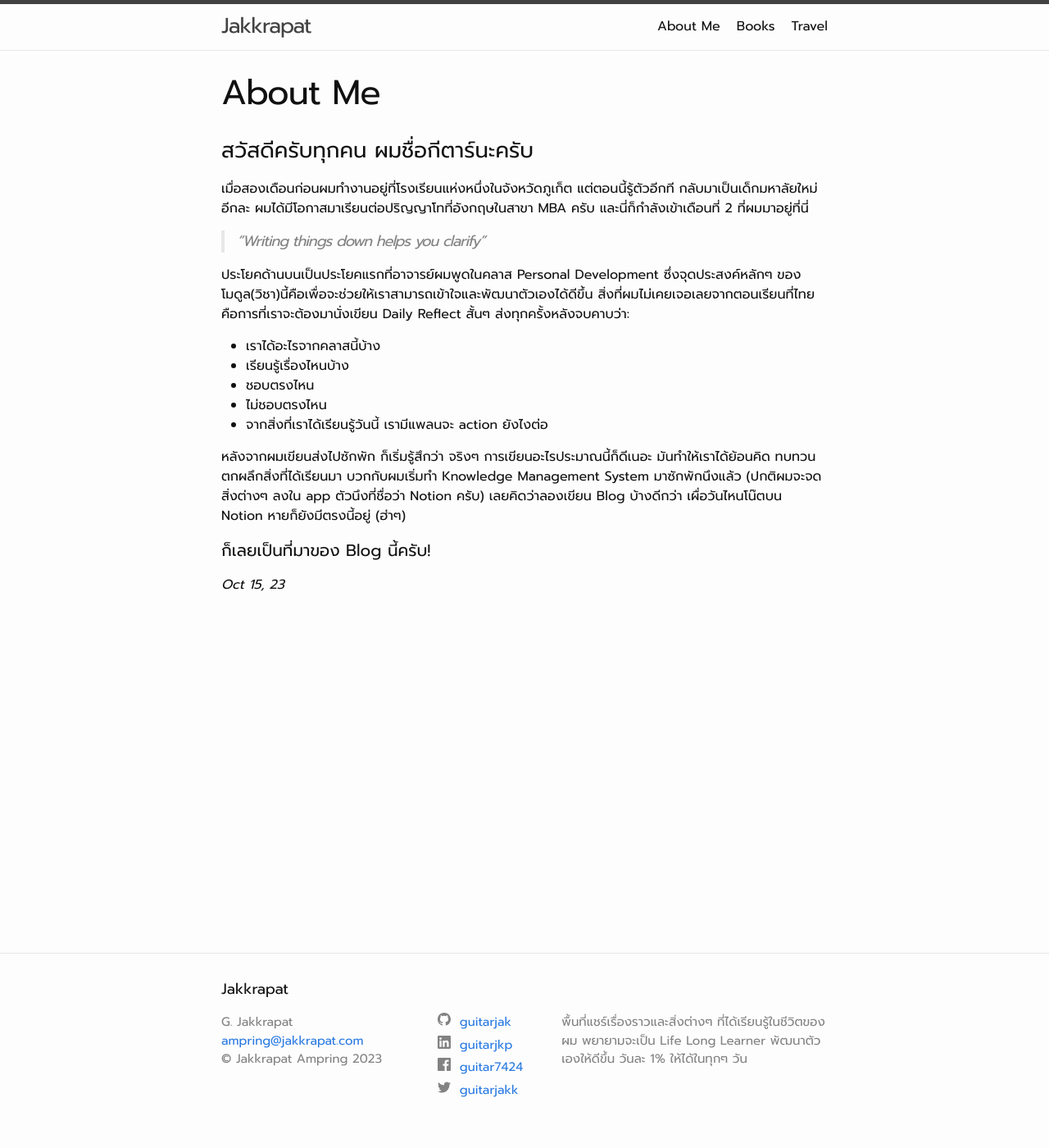
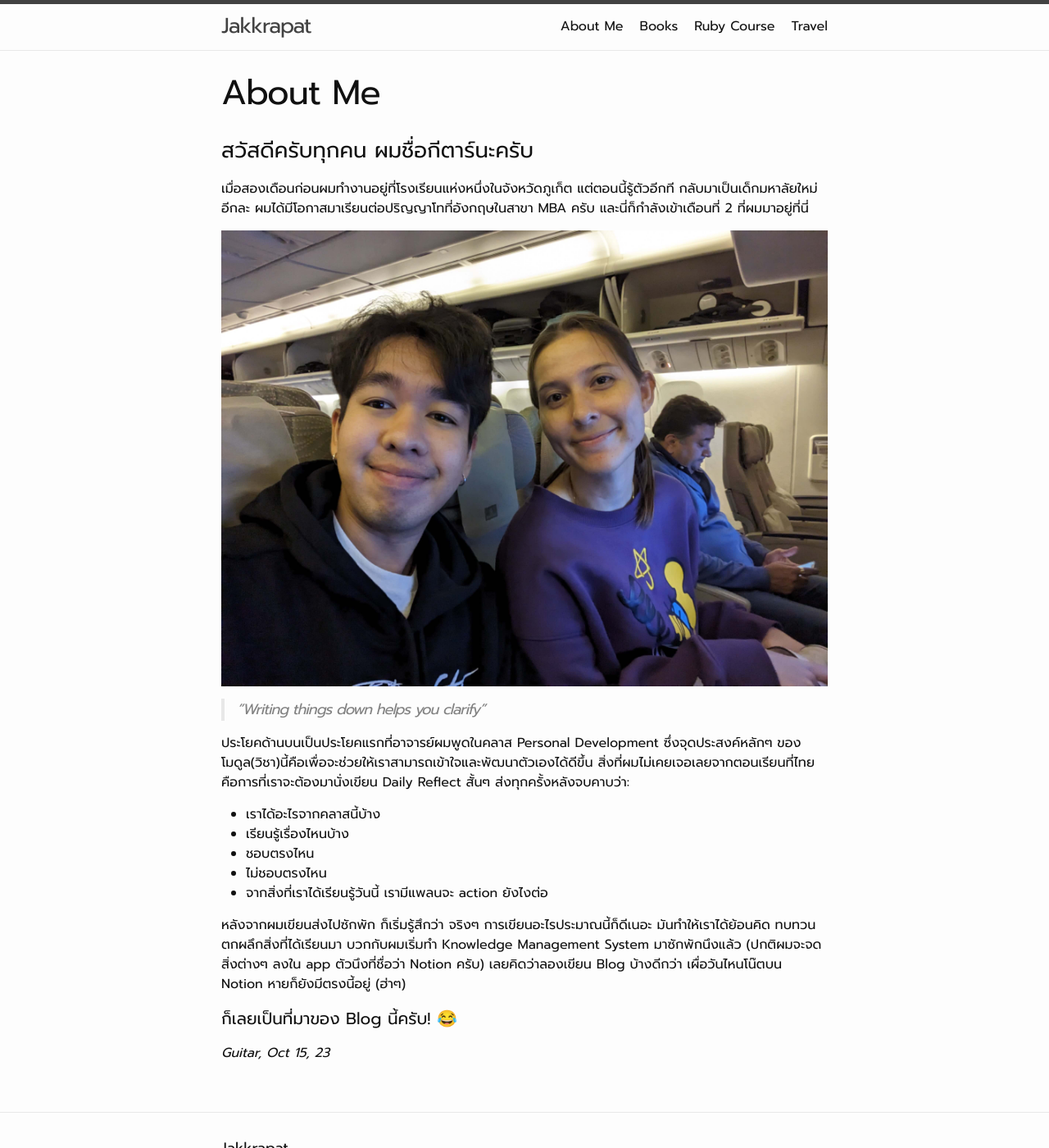
Before and after one commit to guitarjak/my-jekyll-blog, a Jekyll site: the page built from about.markdown, in a window 1280 px wide and 1400 px high. Shown: the whole window at 82% size. Built offline with Jekyll 4.4.1, drawn with Linux system fonts in a browser that asks for light colours.

```diff
--- a/_includes/head.html
+++ b/_includes/head.html
@@ -5,7 +5,7 @@
   {% seo %}
   <link rel="stylesheet" href="{{ "/assets/main.css" | relative_url }}">
   <link rel="stylesheet" href="https://fonts.googleapis.com/css?family=Prompt:400,700&display=swap">
-  <link rel="shortcut icon" type="image/png" href="favicon.png">
+  <link rel="shortcut icon" type="image/png" href="/images/favicon.png">
 
   {%- feed_meta -%}
   {%- if jekyll.environment == 'production' and site.google_analytics -%}
--- a/about.markdown
+++ b/about.markdown
@@ -8,6 +8,8 @@ permalink: /about/
 
 ### สวัสดีครับทุกคน ผมชื่อกีตาร์นะครับ
 เมื่อสองเดือนก่อนผมทำงานอยู่ที่โรงเรียนแห่งหนึ่งในจังหวัดภูเก็ต แต่ตอนนี้รู้ตัวอีกที กลับมาเป็นเด็กมหาลัยใหม่อีกละ ผมได้มีโอกาสมาเรียนต่อปริญญาโทที่อังกฤษในสาขา MBA ครับ และนี่ก็กำลังเข้าเดือนที่ 2 ที่ผมมาอยู่ที่นี่
+
+![Guitar and View](/images/about-me.jpeg)
 
 > "Writing things down helps you clarify"
 
@@ -20,5 +22,5 @@ permalink: /about/
 
 หลังจากผมเขียนส่งไปซักพัก ก็เริ่มรู้สึกว่า จริงๆ การเขียนอะไรประมาณนี้ก็ดีเนอะ มันทำให้เราได้ย้อนคิด ทบทวน ตกผลึกสิ่งที่ได้เรียนมา บวกกับผมเริ่มทำ Knowledge Management System มาซักพักนึงแล้ว (ปกติผมจะจดสิ่งต่างๆ ลงใน app ตัวนึงที่ชื่อว่า Notion ครับ) เลยคิดว่าลองเขียน Blog บ้างดีกว่า เผื่อวันไหนโน๊ตบน Notion หายก็ยังมีตรงนี้อยู่ (ฮ่าๆ)
 
-#### ก็เลยเป็นที่มาของ Blog นี้ครับ!
-_Oct 15, 23_
+#### ก็เลยเป็นที่มาของ Blog นี้ครับ! 😂
+_Guitar, Oct 15, 23_
```
Also changed, not shown: Ruby Course/ruby-course.md (added, +7 -0 lines), _posts/2023-01-01-sample-post.md (deleted, +0 -20 lines), _posts/2023-02-02-another-sample.md (deleted, +0 -7 lines), _posts/2023-10-17-no-procrastinate.md (added, +51 -0 lines), images/about-me.jpeg (added), images/favicon.png (renamed from favicon.png), images/guitar-ruby-certificate.jpeg (added), images/ks-opening.jpeg (added).
